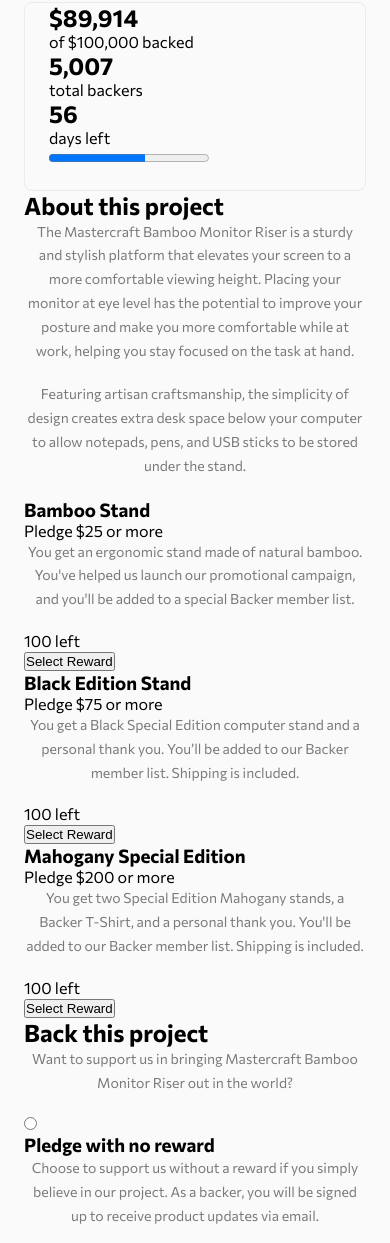
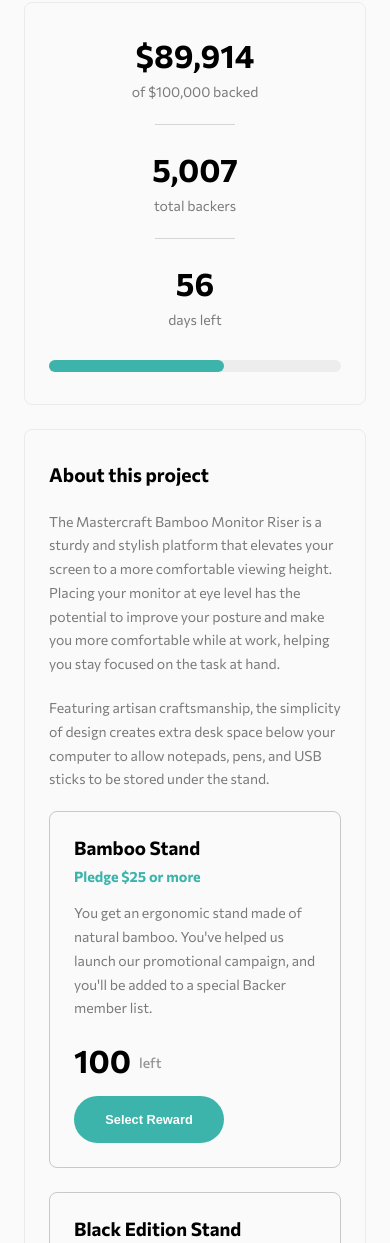
Before and after one commit to LucasCarvalho01/Interactive-page, a plain HTML site: page index.html in a window 390 px wide. Shown: the part 531-1774 px from the top of the page. Drawn offline with Linux system fonts and the light colour scheme.

Commit message:
completed basic mobile design

```diff
--- a/css/style.css
+++ b/css/style.css
@@ -116,5 +116,142 @@ img {
 }
 
 .data {
-  padding: 3rem 1rem;
+  padding: 2rem 1.5rem !important;
+  display: flex;
+  flex-direction: column;
+  align-items: center;
 }
+
+.data div {
+  display: grid;
+  place-items: center;
+}
+
+.data div + div::before {
+  display: block;
+  content: '';
+  width: 5rem;
+  height: 1px;
+  background-color: rgba(0, 0, 0, .15);
+  margin: 1.5rem 0;
+}
+
+.data h2 {
+  font-size: 2rem;
+  font-weight: 700;
+}
+
+.data span {
+  font-size: .875rem;
+  color: var(--dark-grey);
+  margin-top: .5rem;
+}
+
+progress {
+  display: block;
+  width: 100%;
+  height: 12px;
+  border: none;
+  margin-top: 2rem;
+}
+
+progress::-webkit-progress-bar {
+  background-color: rgba(0, 0, 0, .05);
+  border-radius: 1rem;
+}
+
+progress::-webkit-progress-value {
+  background-color: var(--decoration);
+  border-radius: 1rem;
+}
+
+.about {
+  border: 1px solid rgb(235, 235, 235);
+  border-radius: 8px;
+  padding: 2rem 1.5rem 1rem;
+  margin: 1.5rem 0 0;
+}
+
+.about h2 {
+  font-size: 1.2rem;
+  margin-bottom: 1.5rem;
+}
+
+.about > p {
+  text-align: left;
+}
+
+.about section {
+  border: 1px solid rgba(0, 0, 0, .2);
+  border-radius: 8px;
+  padding: 1.5rem;
+  margin-bottom: 1.5rem;
+}
+
+.sub-tile {
+  font-size: .9rem;
+}
+
+.pledge {
+  color: var(--decoration);
+  font-weight: 700;
+  font-size: .9rem;
+  display: inline-block;
+  margin: .5rem 0 1rem;
+}
+
+.description {
+  text-align: left !important;
+}
+
+.amount span[data-stand] {
+  font-size: 2rem;
+  color: #000;
+  font-weight: 700;
+}
+
+.left {
+  color: rgba(0, 0, 0, .4) !important;
+  font-size: .875rem;
+  position: relative;
+  top: -5px;
+  font-weight: 500;
+  margin-left: 5px;
+}
+
+#reward {
+  border: none;
+  background-color: var(--decoration);
+  color: #fff;
+  width: 150px;
+  padding: 1rem 0;
+  border-radius: 30px;
+  font-weight: 700;
+  font-size: .8rem;
+  letter-spacing: .6;
+  margin-top: 1rem;
+}
+
+.expired {
+  border: 1px solid rgba(0, 0, 0, .1) !important;
+}
+
+.expired h3 {
+  color: rgba(0, 0, 0, 0.4);
+}
+
+.expired .pledge {
+  color: rgba(60, 180, 172, .5);
+}
+
+.expired .description {
+  color: rgba(0, 0, 0, .4);
+}
+
+.expired .amount span {
+  color: rgba(0, 0, 0, .5);
+}
+
+.expired #reward {
+  background-color: rgba(0, 0, 0, .2);
+}
--- a/index.html
+++ b/index.html
@@ -60,39 +60,39 @@
         to allow notepads, pens, and USB sticks to be stored under the stand.</p>
 
       <section class="edition bamboo">
-        <h3>Bamboo Stand</h3>
-        <span>Pledge $25 or more</span>
-        <p>You get an ergonomic stand made of natural bamboo. You've helped us launch our promotional campaign, and you'll be added to a special Backer member list.</p>
+        <h3 class="sub-title">Bamboo Stand</h3>
+        <span class="pledge">Pledge $25 or more</span>
+        <p class="description">You get an ergonomic stand made of natural bamboo. You've helped us launch our promotional campaign, and you'll be added to a special Backer member list.</p>
 
         <div class="amount">
-          <span data-stand="bamboo" class="left">100</span>
-          <span>left</span>
+          <span data-stand="bamboo">100</span>
+          <span class="left">left</span>
         </div>
 
         <button id="reward">Select Reward</button>
       </section>
 
       <section class="edition black">
-        <h3>Black Edition Stand</h3>
-        <span>Pledge $75 or more</span>
-        <p>You get a Black Special Edition computer stand and a personal thank you. You’ll be added to our Backer member list. Shipping is included.</p>
+        <h3 class="sub-title">Black Edition Stand</h3>
+        <span class="pledge">Pledge $75 or more</span>
+        <p class="description">You get a Black Special Edition computer stand and a personal thank you. You’ll be added to our Backer member list. Shipping is included.</p>
 
         <div class="amount">
-          <span data-stand="black" class="left">100</span>
-          <span>left</span>
+          <span data-stand="black">100</span>
+          <span class="left">left</span>
         </div>
 
         <button id="reward">Select Reward</button>
       </section>
 
-      <section class="edition mahogamy">
-        <h3>Mahogany Special Edition</h3>
-        <span>Pledge $200 or more</span>
-        <p>You get two Special Edition Mahogany stands, a Backer T-Shirt, and a personal thank you. You'll be added to our Backer member list. Shipping is included.</p>
+      <section class="edition mahogamy expired">
+        <h3 class="sub-title">Mahogany Special Edition</h3>
+        <span class="pledge">Pledge $200 or more</span>
+        <p class="description">You get two Special Edition Mahogany stands, a Backer T-Shirt, and a personal thank you. You'll be added to our Backer member list. Shipping is included.</p>
 
         <div class="amount">
-          <span data-stand="maho" class="left">100</span>
-          <span>left</span>
+          <span data-stand="maho">100</span>
+          <span class="left">left</span>
         </div>
 
         <button id="reward">Select Reward</button>
```
